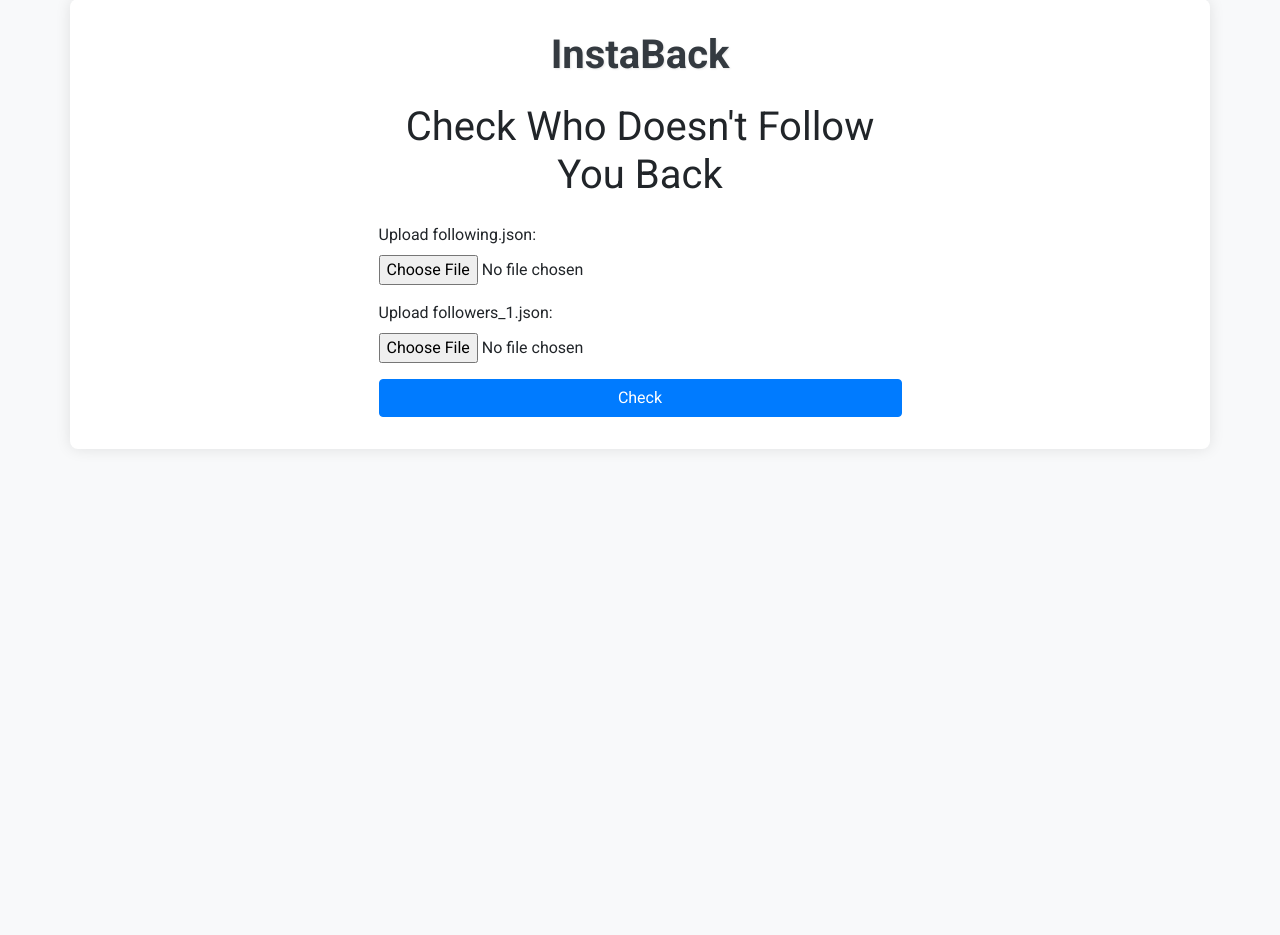
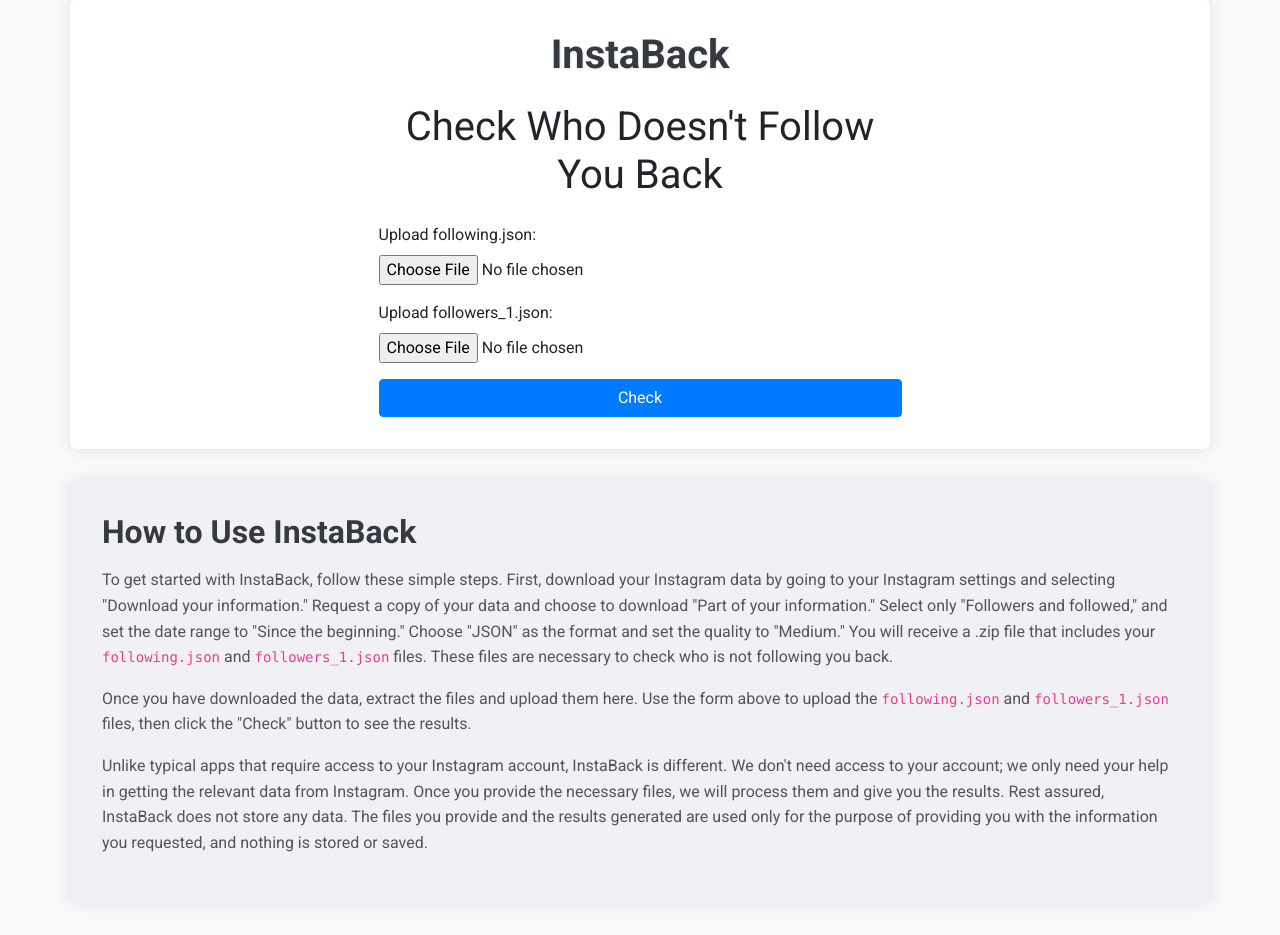
Before and after one commit to MarioArocaPaez/instagram_followers, a Django app: page / in a window 1280 px wide. Shown: the part 49-984 px from the top of the page. Before the commit the page ends 466 px from the top, so only its background shows below. Run offline with Django 5.2, Linux system fonts and the light colour scheme; some libraries are stand-ins or nearby versions.

Commit message:
doc: add how to use

```diff
--- a/followers_app/templates/index.html
+++ b/followers_app/templates/index.html
@@ -1,4 +1,3 @@
-<!-- templates/index.html -->
 {% load static %}
 <!DOCTYPE html>
 <html>
@@ -18,6 +17,7 @@
             padding: 2rem;
             border-radius: 8px;
             box-shadow: 0 0 15px rgba(0, 0, 0, 0.1);
+            margin-bottom: 2rem;
         }
         .btn-primary {
             background-color: #007bff;
@@ -36,6 +36,28 @@
             font-size: 2.5rem;
             color: #343a40;
             text-shadow: 1px 1px 2px rgba(0, 0, 0, 0.1);
+        }
+        .how-to-use-section {
+            background-color: #f0f0f5;
+            padding: 2rem;
+            border-radius: 8px;
+            box-shadow: 0 0 15px rgba(0, 0, 0, 0.1);
+        }
+        .how-to-use-title {
+            font-size: 2rem;
+            font-weight: 700;
+            color: #343a40;
+            margin-bottom: 1rem;
+        }
+        .how-to-use-text {
+            font-size: 1rem;
+            color: #555;
+            line-height: 1.6;
+        }
+        .how-to-use-img {
+            max-width: 100%;
+            height: auto;
+            margin-top: 1rem;
         }
     </style>
     <meta name="viewport" content="width=device-width, initial-scale=1, shrink-to-fit=no">
@@ -69,6 +91,32 @@
         </div>
     </div>
 
+    <!-- "How to Use" Section -->
+    <div class="container how-to-use-section">
+        <div class="row">
+            <div class="col-md-12">
+                <h2 class="how-to-use-title">How to Use InstaBack</h2>
+                <p class="how-to-use-text">
+                    To get started with InstaBack, follow these simple steps. First, download your Instagram data by going to your Instagram settings and selecting "Download your information." Request a copy of your data and choose to download "Part of your information." Select only "Followers and followed," and set the date range to "Since the beginning." Choose "JSON" as the format and set the quality to "Medium." You will receive a .zip file that includes your <code>following.json</code> and <code>followers_1.json</code> files. These files are necessary to check who is not following you back.
+                </p>
+                <p class="how-to-use-text">
+                    Once you have downloaded the data, extract the files and upload them here. Use the form above to upload the <code>following.json</code> and <code>followers_1.json</code> files, then click the "Check" button to see the results.
+                </p>
+                <p class="how-to-use-text">
+                    Unlike typical apps that require access to your Instagram account, InstaBack is different. We don't need access to your account; we only need your help in getting the relevant data from Instagram. Once you provide the necessary files, we will process them and give you the results. Rest assured, InstaBack does not store any data. The files you provide and the results generated are used only for the purpose of providing you with the information you requested, and nothing is stored or saved.
+                </p>
+                {% comment %}
+                <!-- Example placeholder for images -->
+                <img src="{% static 'followers_app/how_to_use_example.png' %}" alt="Example Image" class="how-to-use-img">
+                <p class="how-to-use-text">
+                    <!-- Placeholder for additional instructions -->
+                    Lorem ipsum dolor sit amet, consectetur adipiscing elit. Aenean euismod bibendum laoreet. Proin gravida dolor sit amet lacus accumsan et viverra justo commodo. Proin sodales pulvinar tempor. Cum sociis natoque penatibus et magnis dis parturient montes, nascetur ridiculus mus. Nam fermentum, nulla luctus pharetra vulputate, felis tellus mollis orci, sed rhoncus sapien nunc eget odio.
+                </p>
+                {% endcomment %}
+            </div>
+        </div>
+    </div>
+
     <!-- Include Bootstrap JS and dependencies from CDN -->
     <script src="https://code.jquery.com/jquery-3.5.1.slim.min.js"></script>
     <script src="https://cdn.jsdelivr.net/npm/@popperjs/core@2.5.3/dist/umd/popper.min.js"></script>
```
